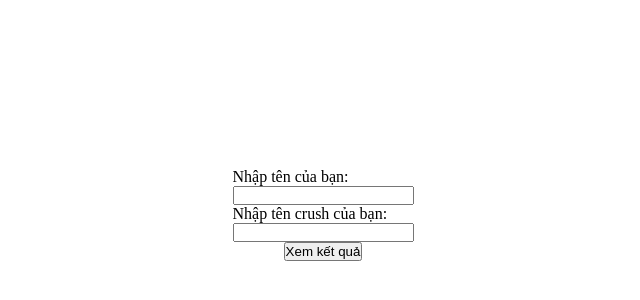
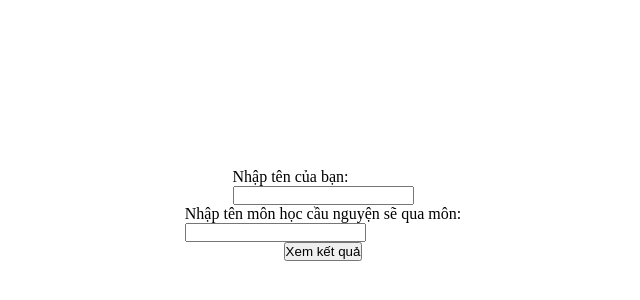
Before and after one commit to HoangPhuc6705/crush, a plain HTML site: page index.html in a window 1280 px wide. Shown: the part 186-486 px from the top of the page, without its empty margins (317-957 px from the left). Drawn offline with nearby package versions, Linux system fonts and the light colour scheme.

Commit message:
Update index.html

```diff
--- a/index.html
+++ b/index.html
@@ -15,7 +15,7 @@
         <input type="text" id="yourname__name">
       </div>
       <div class="yourcrushname">
-        <p>Nhập tên crush của bạn:</p>
+        <p>Nhập tên môn học cầu nguyện sẽ qua môn:</p>
         <input type="text" id="yourcrushname__name">
       </div>
       <button type="button" id="confirm">Xem kết quả</button>
```
